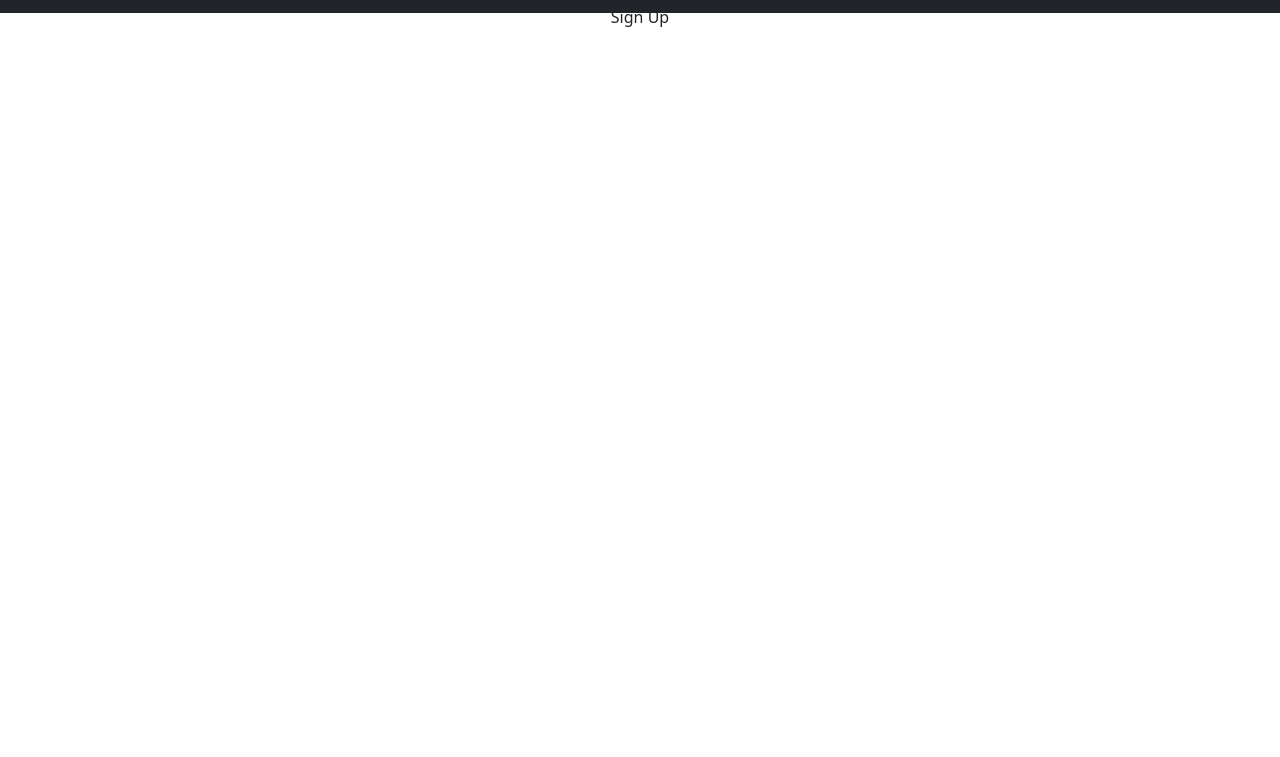
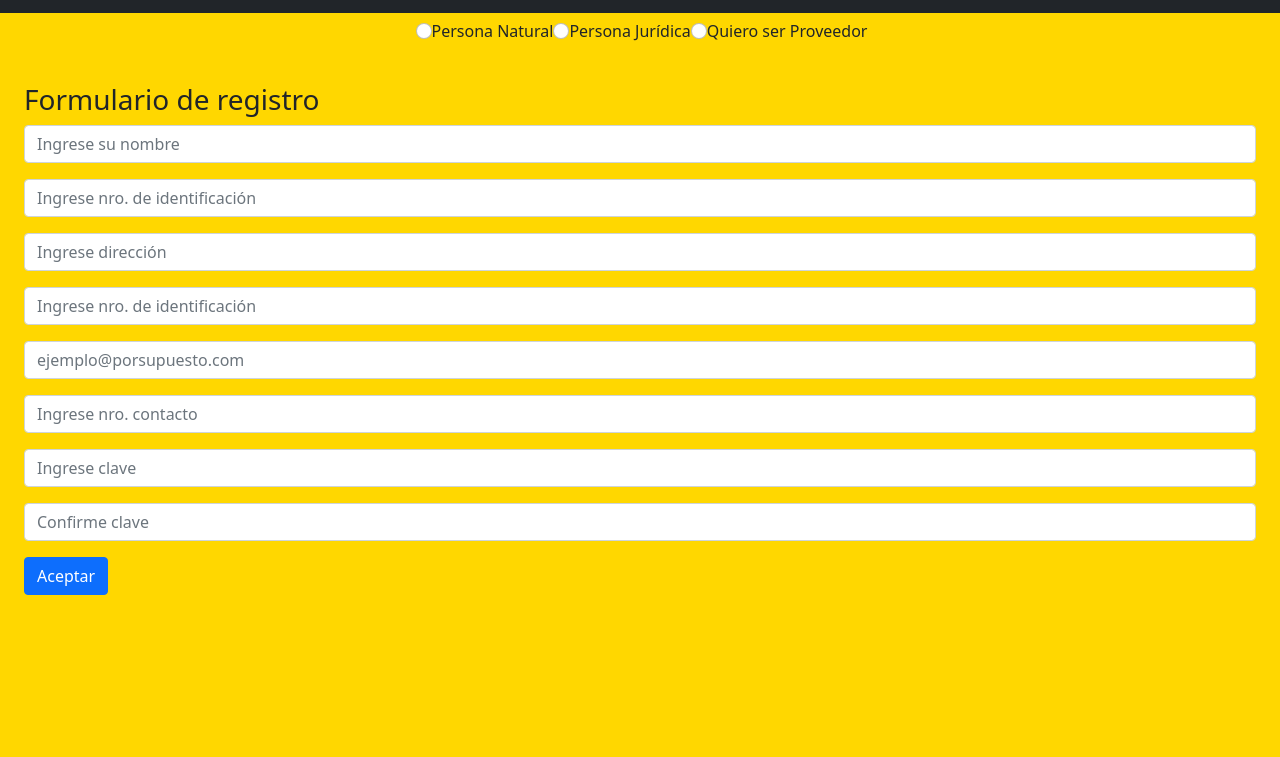
Before and after one commit to jhoncis/PorSupuesto, a React app: page /signup in a window 1280 px wide. Shown: the part 43-800 px from the top of the page. Built offline with nearby package versions, Linux system fonts and the light colour scheme; no server answers.

Commit message:
Actualizacion Gladys

```diff
--- a/src/front/js/pages/signup.js
+++ b/src/front/js/pages/signup.js
@@ -1,6 +1,116 @@
-import React, { Component } from "react";
+import React, { Component, Fragment } from "react";
+import { Button,FormGroup,Label,Input } from 'reactstrap';
+import "../../styles/index.css";
 
-export const Signup = () => (
-	<div className="container px-4 vh-100"><p className="mt-5 text-center">Sign Up</p></div>
 
+export const Signup = (props) => (
+	<div className="contenedor px-4 py-4 vh-100">
+	<div className="tipouser">
+   	<FormGroup className="radiobutton">
+		<FormGroup>
+			<Input
+			id="radio1"
+			type="radio"
+			value="1"
+			/>
+			<Label for="radio1">
+				Persona Natural
+			</Label>
+		</FormGroup>
+
+		<FormGroup>
+			<Input
+			id="radio2"
+			type="radio"
+			value="1"
+			/>
+			<Label for="radio2">
+				Persona Jurídica
+			</Label>
+		</FormGroup>
+
+		<FormGroup>
+		<Input
+		id="radio3"
+		type="radio"
+		value="1"
+		/>
+		<Label for="radio3">
+			Quiero ser Proveedor
+		</Label>
+		</FormGroup>
+
+	</FormGroup>
+	</div>
+
+<div className="Plantilla">
+	<Fragment>
+	<h3>Formulario de registro</h3>
+	<div className="fila">
+		<div className="cold-md-3">
+			<input
+				placeholder="Ingrese su nombre"
+				className="form-control"
+			></input>
+		</div>
+		<p></p>
+		<div className="cold-md-3">
+			<input
+				placeholder="Ingrese nro. de identificación"
+				className="form-control"
+			></input>
+		</div>
+		<p></p>
+		<div className="cold-md-3">
+			<input
+				placeholder="Ingrese dirección"
+				className="form-control"
+			></input>
+		</div>
+		<p></p>
+		<div className="cold-md-3">
+			<input
+				placeholder="Ingrese nro. de identificación"
+				className="form-control"
+			></input>
+		</div>
+		<p></p>
+		<div className="cold-md-3">
+			<input
+				placeholder="ejemplo@porsupuesto.com"
+				className="form-control"
+			></input>
+		</div>
+		<p></p>
+		<div className="cold-md-3">
+			<input
+				placeholder="Ingrese nro. contacto"
+				className="form-control"
+			></input>
+		</div>
+		<p></p>
+		<div className="cold-md-3">
+			<input
+				placeholder="Ingrese clave"
+				className="form-control"
+			></input>
+		</div>
+		<p></p>
+		<div className="cold-md-3">
+			<input
+				placeholder="Confirme clave"
+				className="form-control"
+			></input>
+		</div>
+		<p></p>
+		<div className="cold-md-3">
+			<button className="btn btn-primary" type="submit">Aceptar</button>
+		</div>
+	</div>
+	</Fragment>
+
+</div>
+
+
+	</div>
 );
--- a/src/front/styles/index.css
+++ b/src/front/styles/index.css
@@ -1,3 +1,35 @@
 /*
     General Styles used on every website (Don't Repeat Yourself)
+
 */
+.contenedor {
+    background-color: gold;
+    margin-top: 3%;
+}
+.signup {
+    text-align: center;
+    padding: 40px 30px;
+  }
+
+
+  input{
+    cursor: pointer;
+  }
+
+  label{
+    cursor: pointer;
+  }
+
+  .radiobutton{
+    display: flex;
+    align-items: center;
+    justify-content: center;
+  }
+
+  .radiobutton > .form-group{
+    padding-left: 15px;
+  }
+
+  .radiobutton{
+    padding-left: 3px;
+  }
```
Also changed, not shown: package.json (+4 -3 lines), 1 other file.
